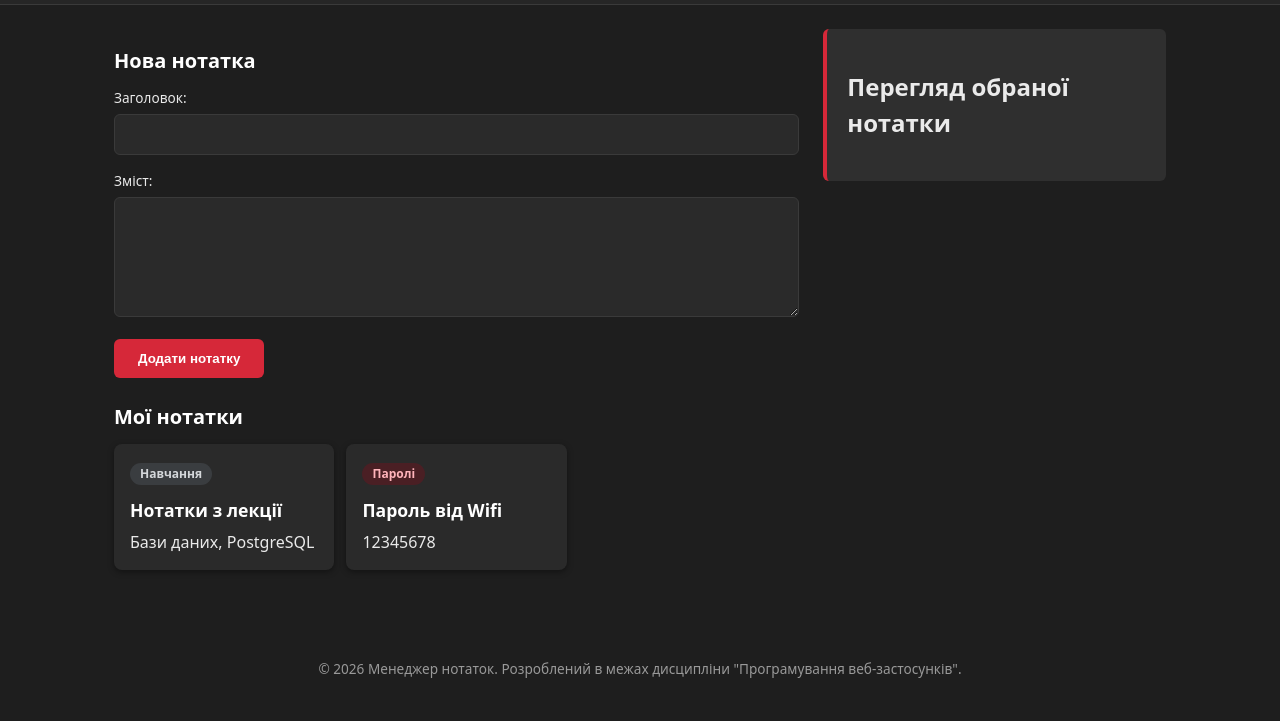
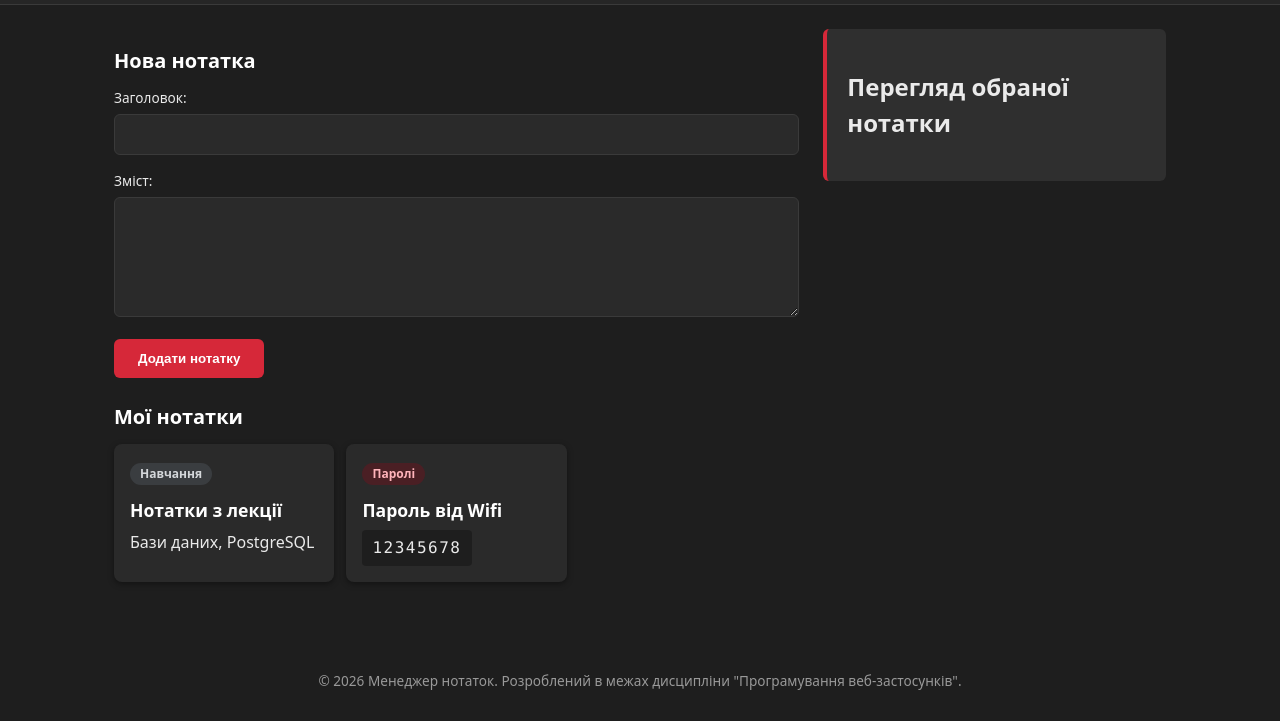
Before and after one commit to innnaaaaaa/Notes-manager, a plain HTML site: page index.html in a window 1280 px wide. Shown: the part 86-807 px from the top of the page. Drawn offline with Linux system fonts and the light colour scheme.

Commit message:
застосовано клас note-content--password до пароль

```diff
--- a/index.html
+++ b/index.html
@@ -40,7 +40,7 @@
                         <article>
                             <span class="note-category note-category--security">Паролі</span>
                             <h3>Пароль від Wifi</h3>
-                            <p>12345678</p>
+                            <p class="note-content--password">12345678</p>
                         </article>
                     </div>
                 </section>
```
